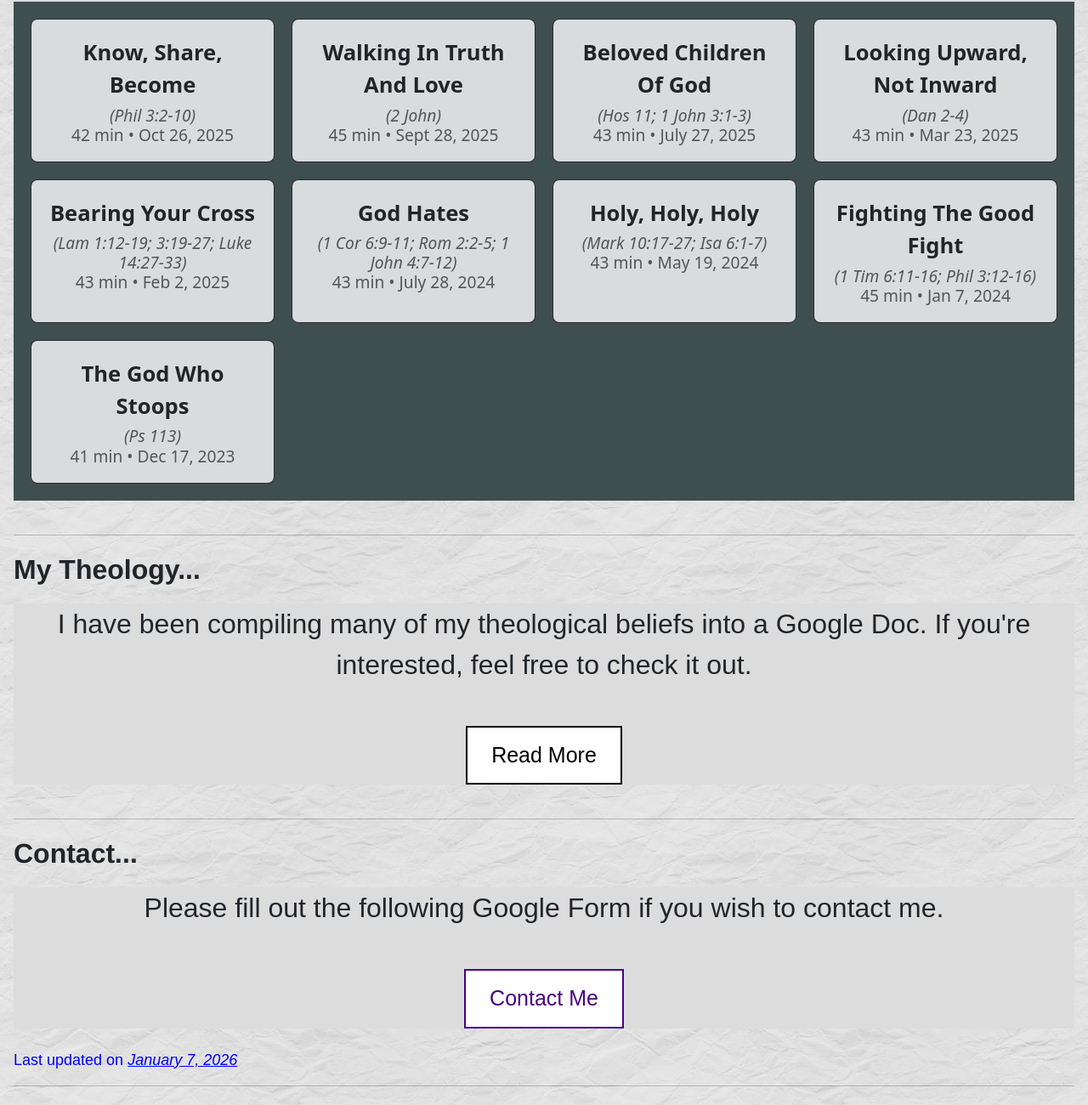
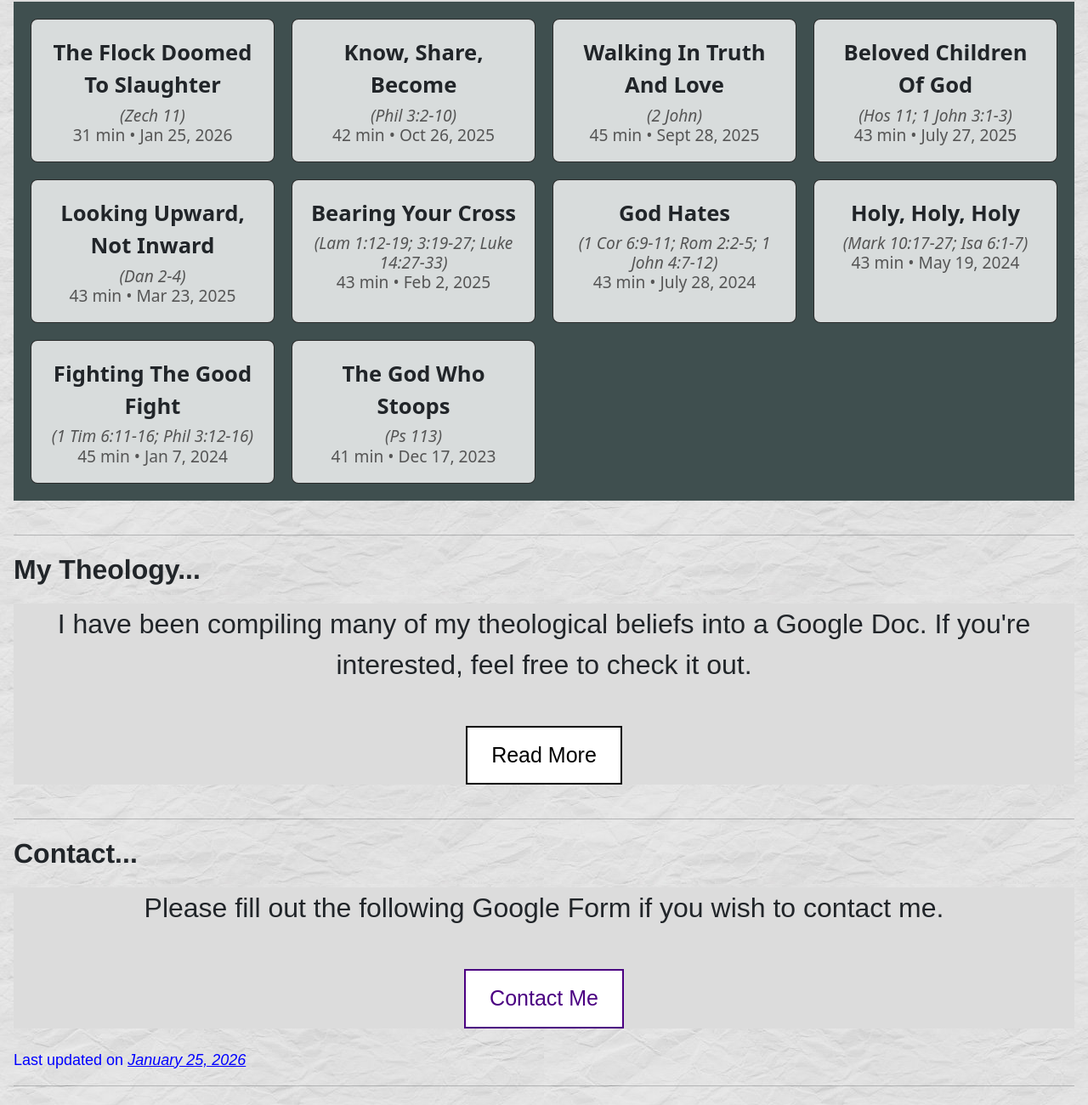
Before and after one commit to CullenLYe/CullenLYe.github.io, a plain HTML site: page index.html in a window 1280 px wide. Shown: the part 1000-2300 px from the top of the page at 85% size. Drawn offline with nearby package versions, Linux system fonts and the light colour scheme.

Commit message:
Added sermon.

```diff
--- a/index.html
+++ b/index.html
@@ -129,6 +129,10 @@
         </font>
 
         <div class="grid-container">
+            <a href="https://youtu.be/OzjiBd7LTDA" target="_blank" class="grid-item">
+                <div class="grid-title">The Flock Doomed To Slaughter</div>
+                <div class="grid-extra"><i>(Zech 11)<br></i>31 min • Jan 25, 2026</div>
+            </a>
             <a href="https://youtu.be/fD_SUgPl8DM" target="_blank" class="grid-item">
                 <div class="grid-title">Know, Share, Become</div>
                 <div class="grid-extra"><i>(Phil 3:2-10)<br></i>42 min • Oct 26, 2025</div>
@@ -195,7 +199,7 @@
                 </center>
             </font>
         </div><br>
-    <font class="updatelog" size="4" style="font-family:sans-serif">Last updated on <i><u>January 7, 2026</u></i></font><br>
+    <font class="updatelog" size="4" style="font-family:sans-serif">Last updated on <i><u>January 25, 2026</u></i></font><br>
     <hr>
 
     <center>
```
